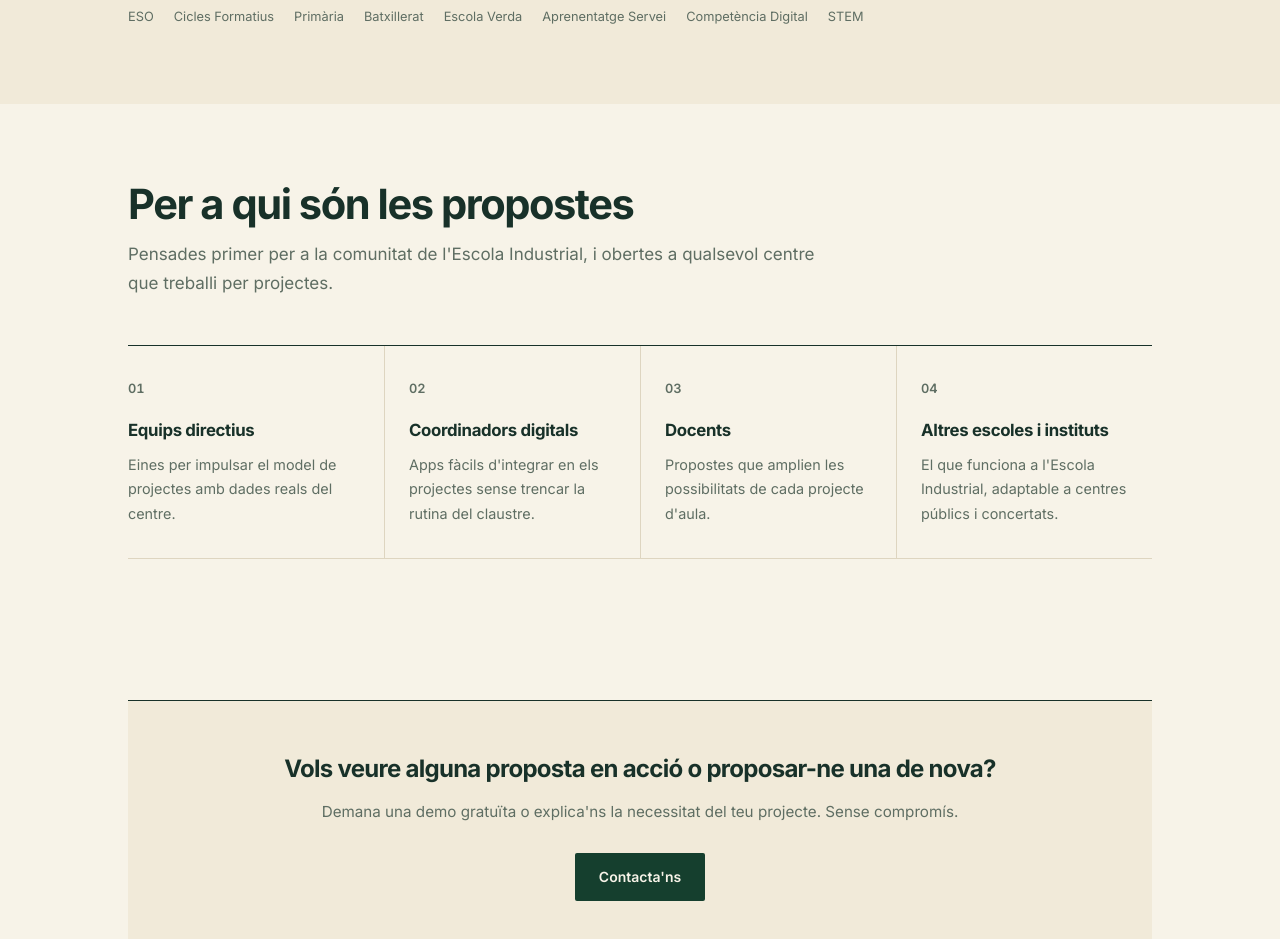
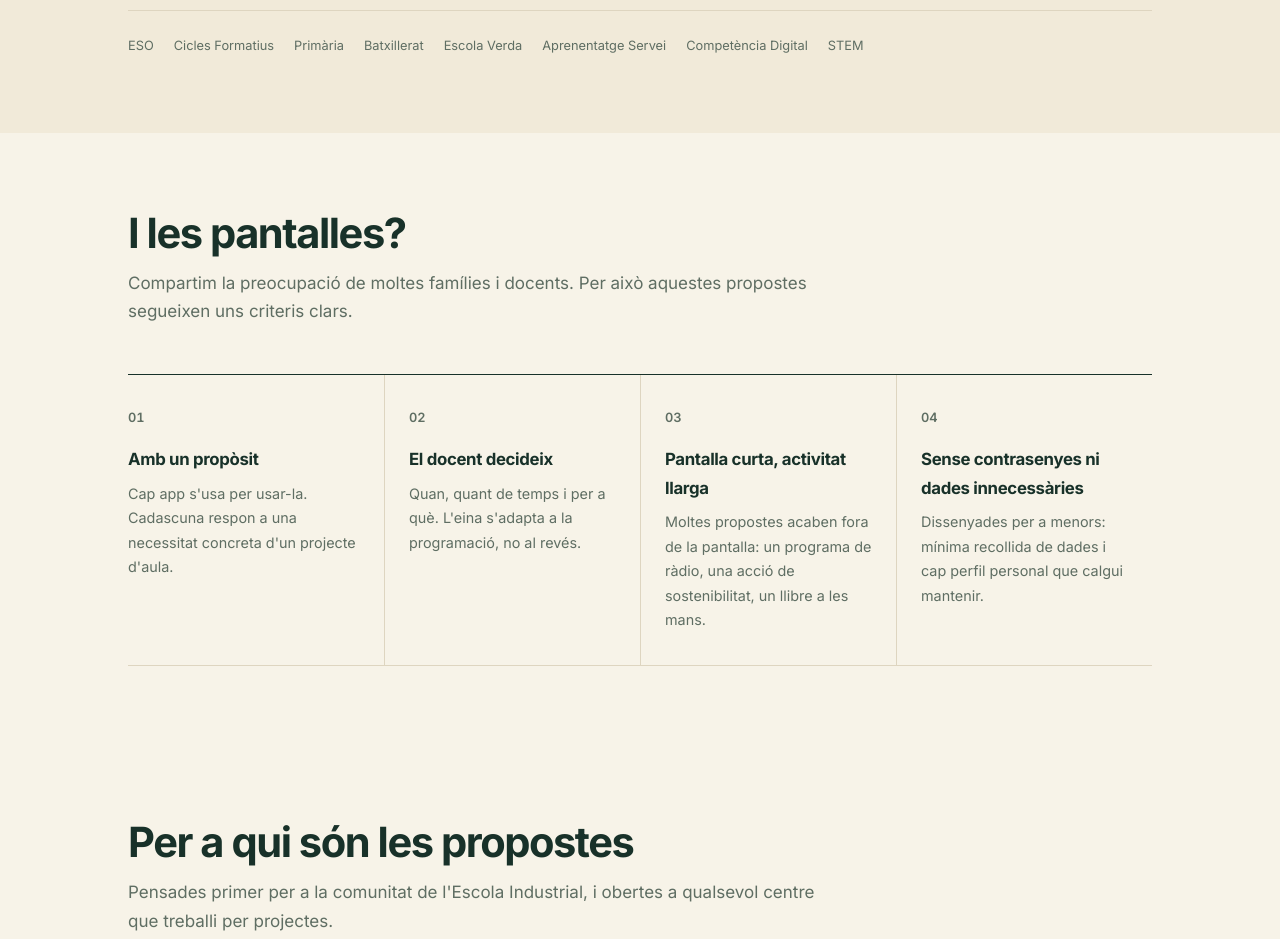
Before and after one commit to MYfabio/aulaia-cat, a Next.js app: page / in a window 1280 px wide. Shown: the part 3600-4539 px from the top of the page. Built offline with nearby package versions, Linux system fonts and the light colour scheme.

Commit message:
Home: secció 'I les pantalles?' i matís al text SEO

```diff
--- a/app/page.js
+++ b/app/page.js
@@ -93,12 +93,32 @@ export default function Home() {
         <div className="seo-intro-inner">
           <h2>Un centre, un model de projectes, moltes apps.</h2>
           <p>L'Institut Escola Industrial de Sabadell ha fet una aposta clara: treballar per projectes i integrar-hi aplicacions digitals com a part natural de l'aprenentatge. aulaia.cat recull les propostes d'apps que han nascut en aquest entorn. No són eines generals adaptades: són solucions creades a peu d'aula, a partir de les necessitats dels docents, dels equips directius i, sobretot, de l'alumnat.</p>
-          <p>La tecnologia, per si sola, no transforma l'educació. El que la transforma és posar-la al servei d'un projecte amb un propòsit pedagògic clar. Cada proposta neix d'una pregunta concreta que es fa algú del centre: com fem que l'alumnat millori l'ortografia sense hores de correcció manual? Com donem veu a l'alumnat més enllà de l'aula? Com convertim la sostenibilitat en un projecte real i no en un exercici fictici? Les apps que funcionen a l'Escola Industrial es comparteixen aquí perquè altres escoles i instituts de Catalunya les puguin conèixer i adoptar.</p>
+          <p>La tecnologia, per si sola, no transforma l'educació. El que la transforma és posar-la al servei d'un projecte amb un propòsit pedagògic clar. Cada proposta neix d'una pregunta concreta que es fa algú del centre: com fem que l'alumnat millori l'ortografia sense hores de correcció manual? Com donem veu a l'alumnat més enllà de l'aula? Com convertim la sostenibilitat en un projecte real i no en un exercici fictici? Les apps que funcionen a l'Escola Industrial es comparteixen aquí perquè altres escoles i instituts de Catalunya les puguin conèixer i adoptar, sempre com a part d'un projecte i mai com a substitut del que passa a l'aula.</p>
           <div className="seo-intro-tags">
             {["ESO","Cicles Formatius","Primària","Batxillerat","Escola Verda","Aprenentatge Servei","Competència Digital","STEM"].map(t=>(
               <span key={t} className="badge">{t}</span>
             ))}
           </div>
+        </div>
+      </section>
+
+      <section className="section" id="pantalles">
+        <div className="section-header">
+          <h2>I les pantalles?</h2>
+          <p>Compartim la preocupació de moltes famílies i docents. Per això aquestes propostes segueixen uns criteris clars.</p>
+        </div>
+        <div className="who-grid">
+          {[
+            {n:"01",title:"Amb un propòsit",desc:"Cap app s'usa per usar-la. Cadascuna respon a una necessitat concreta d'un projecte d'aula."},
+            {n:"02",title:"El docent decideix",desc:"Quan, quant de temps i per a què. L'eina s'adapta a la programació, no al revés."},
+            {n:"03",title:"Pantalla curta, activitat llarga",desc:"Moltes propostes acaben fora de la pantalla: un programa de ràdio, una acció de sostenibilitat, un llibre a les mans."},
+            {n:"04",title:"Sense contrasenyes ni dades innecessàries",desc:"Dissenyades per a menors: mínima recollida de dades i cap perfil personal que calgui mantenir."},
+          ].map(w=>(
+            <div key={w.title} className="who-card">
+              <div className="who-card-icon">{w.n}</div>
+              <h3>{w.title}</h3><p>{w.desc}</p>
+            </div>
+          ))}
         </div>
       </section>
 
```
